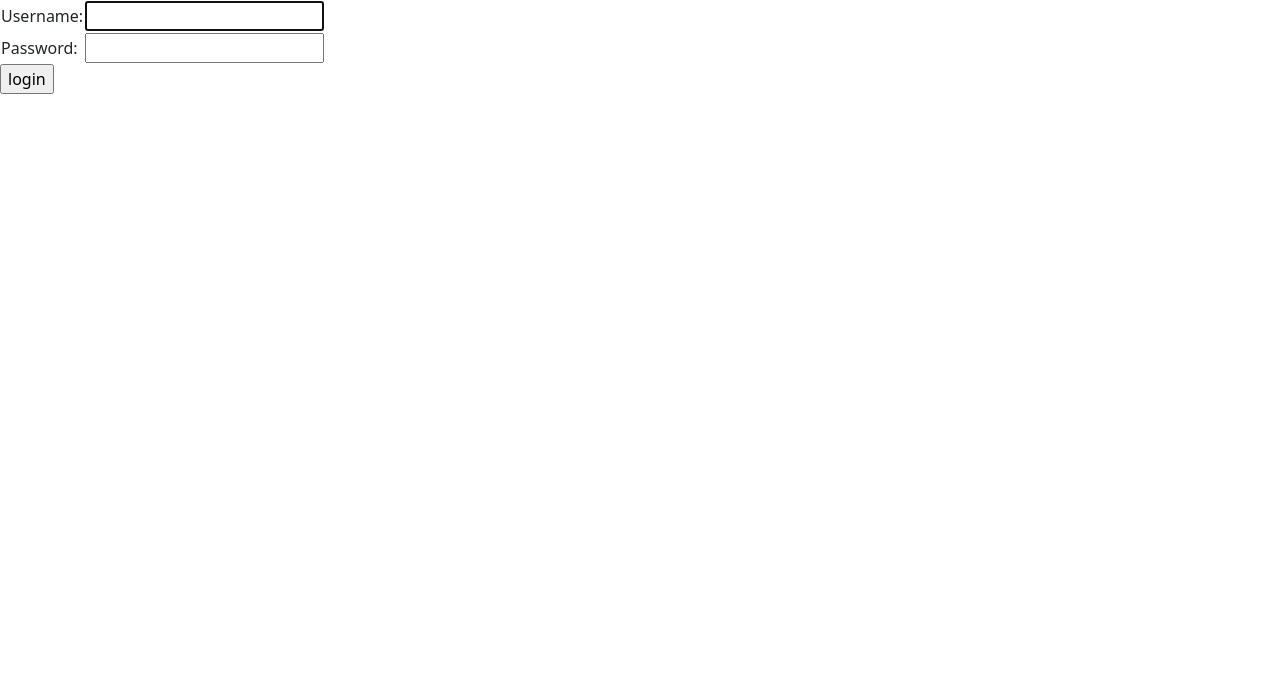
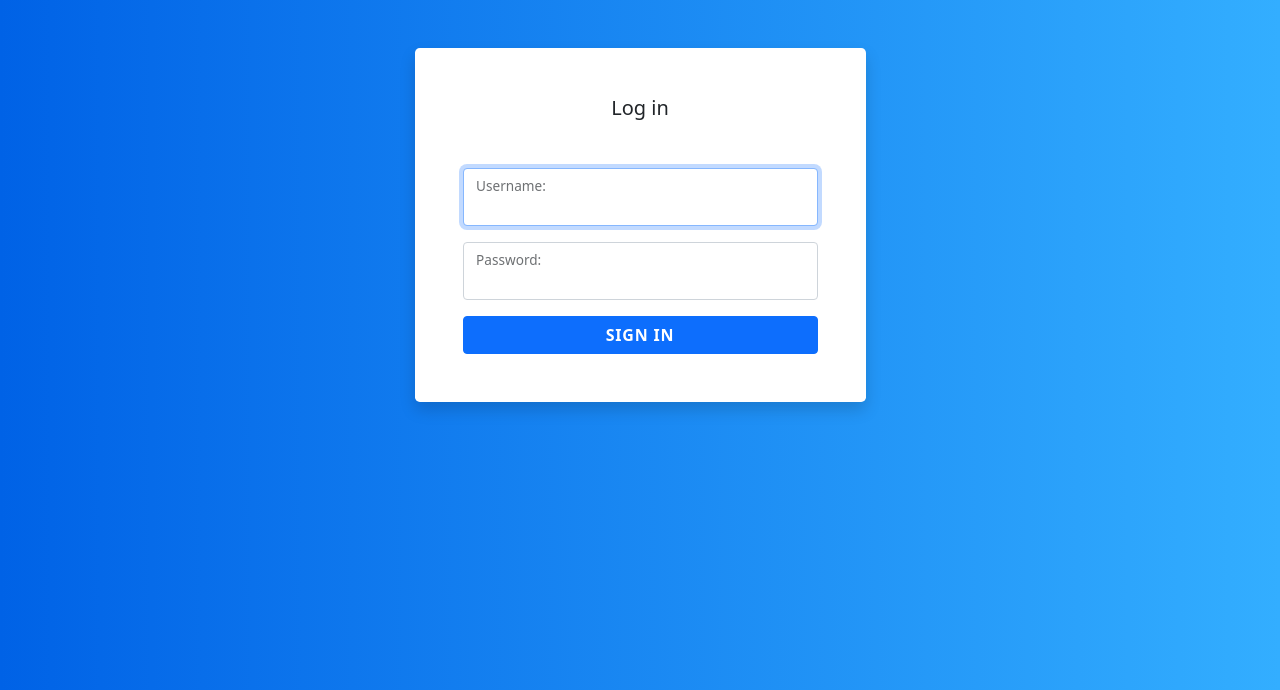
Before and after one commit to JBierenbroodspot/PROJA, a Django app: page /login/ in a window 1280 px wide. Shown: the top 690 px of the page. Run offline with Django 3.2, Linux system fonts and the light colour scheme; some libraries are stand-ins or nearby versions.

Commit message:
Add style to login.html - Add widget tweaks application

```diff
--- a/PROJA/settings.py
+++ b/PROJA/settings.py
@@ -43,6 +43,7 @@ INSTALLED_APPS = [
     'django.contrib.messages',
     'django.contrib.staticfiles',
     'ns_zuil.apps.NsZuilConfig',
+    'widget_tweaks'
 ]
 
 MIDDLEWARE = [
--- a/static/stylesheet.css
+++ b/static/stylesheet.css
@@ -0,0 +1,10 @@
+body {
+  background: #007bff;
+  background: linear-gradient(to right, #0062E6, #33AEFF);
+}
+
+.btn-login {
+  font-size: 0.9rem;
+  letter-spacing: 0.05rem;
+  padding: 0.75rem 1rem;
+}
--- a/templates/base.html
+++ b/templates/base.html
@@ -8,6 +8,8 @@
         <title>{% block title %}{% endblock %}</title>
         <link rel="stylesheet" type="text/css" href="{% static 'stylesheet.css' %}">
         <link href="https://cdn.jsdelivr.net/npm/bootstrap@5.1.1/dist/css/bootstrap.min.css" rel="stylesheet" integrity="sha384-F3w7mX95PdgyTmZZMECAngseQB83DfGTowi0iMjiWaeVhAn4FJkqJByhZMI3AhiU" crossorigin="anonymous">
+        <link rel="stylesheet" href="https://cdnjs.cloudflare.com/ajax/libs/font-awesome/6.0.0-beta2/css/all.min.css" integrity="sha512-YWzhKL2whUzgiheMoBFwW8CKV4qpHQAEuvilg9FAn5VJUDwKZZxkJNuGM4XkWuk94WCrrwslk8yWNGmY1EduTA==" crossorigin="anonymous" referrerpolicy="no-referrer" />
+        <script src="https://cdnjs.cloudflare.com/ajax/libs/bootstrap/5.1.1/js/bootstrap.bundle.min.js" integrity="sha512-trzlduO3EdG7Q0xK4+A+rPbcolVt37ftugUSOvrHhLR5Yw5rsfWXcpB3CPuEBcRBCHpc+j18xtQ6YrtVPKCdsg==" crossorigin="anonymous" referrerpolicy="no-referrer"></script>
         {% block head %}
         {% endblock %}
     </head>
--- a/templates/registration/login.html
+++ b/templates/registration/login.html
@@ -1,8 +1,18 @@
 {% extends "base.html" %}
+{% load widget_tweaks %}
+
 {% block title %}
 Login
 {% endblock %}
 {% block content %}
+    <div class="container">
+        <div class="row">
+            <div class="col-sm-9 col-md-7 col-lg-5 mx-auto">
+                <div class="card border-0 shadow rounded-3 my-5">
+                    <div class="card-body p-4 p-sm-5">
+                        <h5 class="card-title text-center mb-5 fw-light fs-5">Log in</h5>
+                        <form method="post" action="{% url 'login' %}">
+                            {% csrf_token %}
                             {% if form.errors %}
                                 <p>Your username and password didn't match. Please try again.</p>
                             {% endif %}
@@ -15,20 +25,24 @@ Login
                                     <p>Please login to see this page.</p>
                                 {% endif %}
                             {% endif %}
-
-    <form method="post" action="{% url 'login' %}">
-        {% csrf_token %}
-        <table>
-            <tr>
-                <td>{{ form.username.label_tag }}</td>
-                <td>{{ form.username }}</td>
-            </tr>
-            <tr>
-                <td>{{ form.password.label_tag }}</td>
-                <td>{{ form.password }}</td>
-            </tr>
-        </table>
-        <input type="submit" value="login" />
+                            <div class="form-floating mb-3">
+                                {{ form.username|add_class:"form-control" }}
+                                {{ form.username.label_tag }}
+                            </div>
+                            <div class="form-floating mb-3">
+                                {{ form.password|add_class:"form-control" }}
+                                {{ form.password.label_tag }}
+                            </div>
+                            <div class="d-grid">
+                                <button class="btn btn-primary btn-login text-uppercase fw-bold" type="submit">
+                                    Sign in
+                                </button>
+                            </div>
                             <input type="hidden" name="next" value="{% url "moderate" %}" />
                         </form>
+                    </div>
+                </div>
+            </div>
+        </div>
+    </div>
 {% endblock %}
```
Lines whose indentation alone changed are shown as unchanged.
